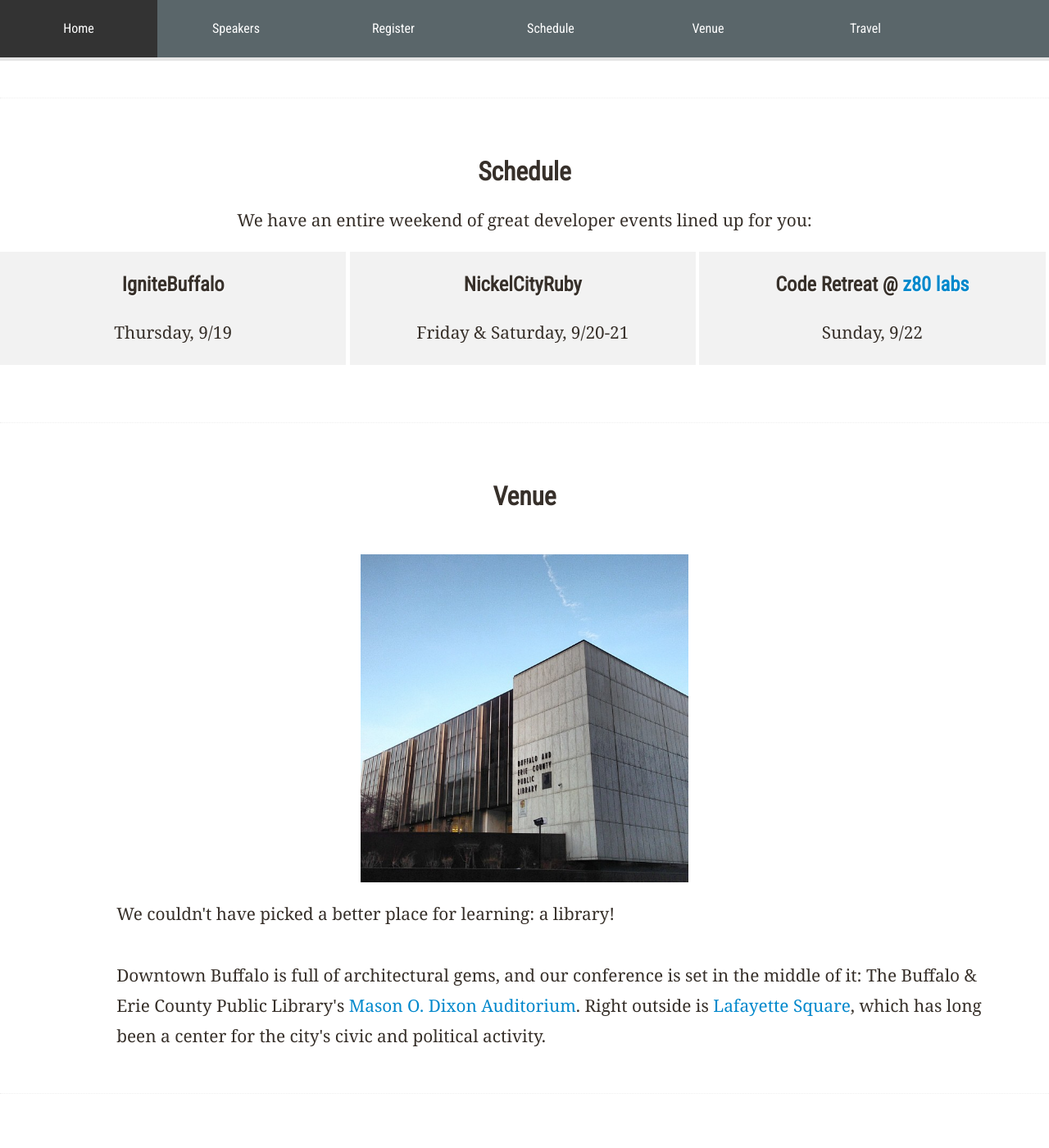
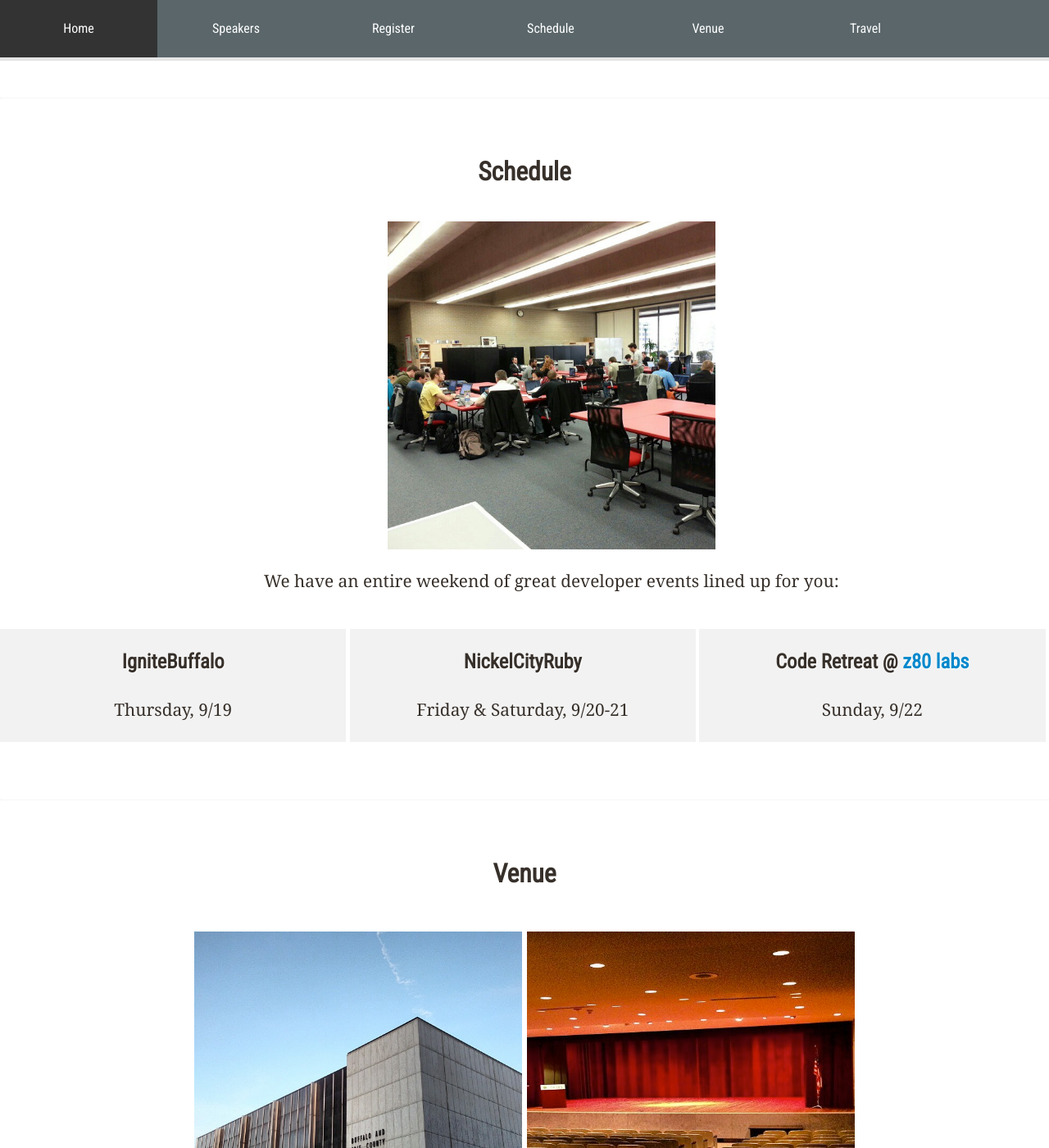
Before and after one commit to nysmakers/nysmakers.github.io, a Jekyll site: the page built from 2013/index.html, in a window 1280 px wide and 1400 px high, scrolled down 1513 px. Shown: the whole window at 82% size. Built offline with Jekyll 4.4.1, drawn with Linux system fonts in a browser that asks for light colours.

Commit message:
I am terrible at css

```diff
--- a/2013/index.html
+++ b/2013/index.html
@@ -45,7 +45,10 @@
 
 <section class="row-fluid" id="schedule">
   <h2 class="text-center">Schedule</h2>
-  <p class="text-center">
+  <p class="span10 offset1 text-center">
+    <a href="http://instagram.com/p/SsreOVvrch/"><img src="/images/z80.jpg" /></a>
+  </p>
+  <p class="span10 offset1 text-center">
     We have an entire weekend of great developer events lined up for you:
   </p>
   <ul class="row-fluid">
@@ -70,6 +73,7 @@
   </p>
   <p class="text-center">
     <a href="http://instagram.com/p/VsDBkosqV_/"><img src="/images/library.jpg" /></a>
+    <a href="http://instagram.com/p/Vwu4k9sqaz/"><img src="/images/aud2.jpg" /></a>
   </p>
   <p class="span10 offset1">
     We couldn't have picked a better place for learning: a library!<br /></br />
--- a/stylesheets/responsive.css
+++ b/stylesheets/responsive.css
@@ -148,7 +148,7 @@
  *************
  *************/
 body {
-  font-family: 'Noto Serif', georgia, serif; }
+  font-family: "Noto Serif", georgia, serif; }
 
 p {
   font-size: 1.3em;
@@ -159,7 +159,7 @@
   text-shadow: 1px 1px 1px white; }
 
 h1, h2, h3, h4, h5, h6, nav {
-  font-family: 'Roboto Condensed', Helvetica, sans-serif; }
+  font-family: "Roboto Condensed", Helvetica, sans-serif; }
 
 #nav {
   position: fixed;
@@ -214,13 +214,13 @@
   color: #fff;
   text-shadow: 1px 1px 1px black;
   text-decoration: none;
-  font-family: 'Roboto Condensed', Helvetica, sans-serif;
+  font-family: "Roboto Condensed", Helvetica, sans-serif;
   font-size: 30px;
   background-position: center; }
 
-#venue .text-center, #travel .text-center {
+#venue .text-center, #travel .text-center, #schedule .text-center {
   margin-bottom: 20px; }
-#venue img, #travel img {
+#venue img, #travel img, #schedule img {
   width: 400px;
   height: 400px; }
 
--- a/stylesheets/scss/responsive.scss
+++ b/stylesheets/scss/responsive.scss
@@ -269,7 +269,7 @@
   }
 }
 
-#venue, #travel {
+#venue, #travel, #schedule {
   .text-center {
     margin-bottom: 20px;
   }
```
Also changed, not shown: images/aud2.jpg (added), images/z80.jpg (added).
